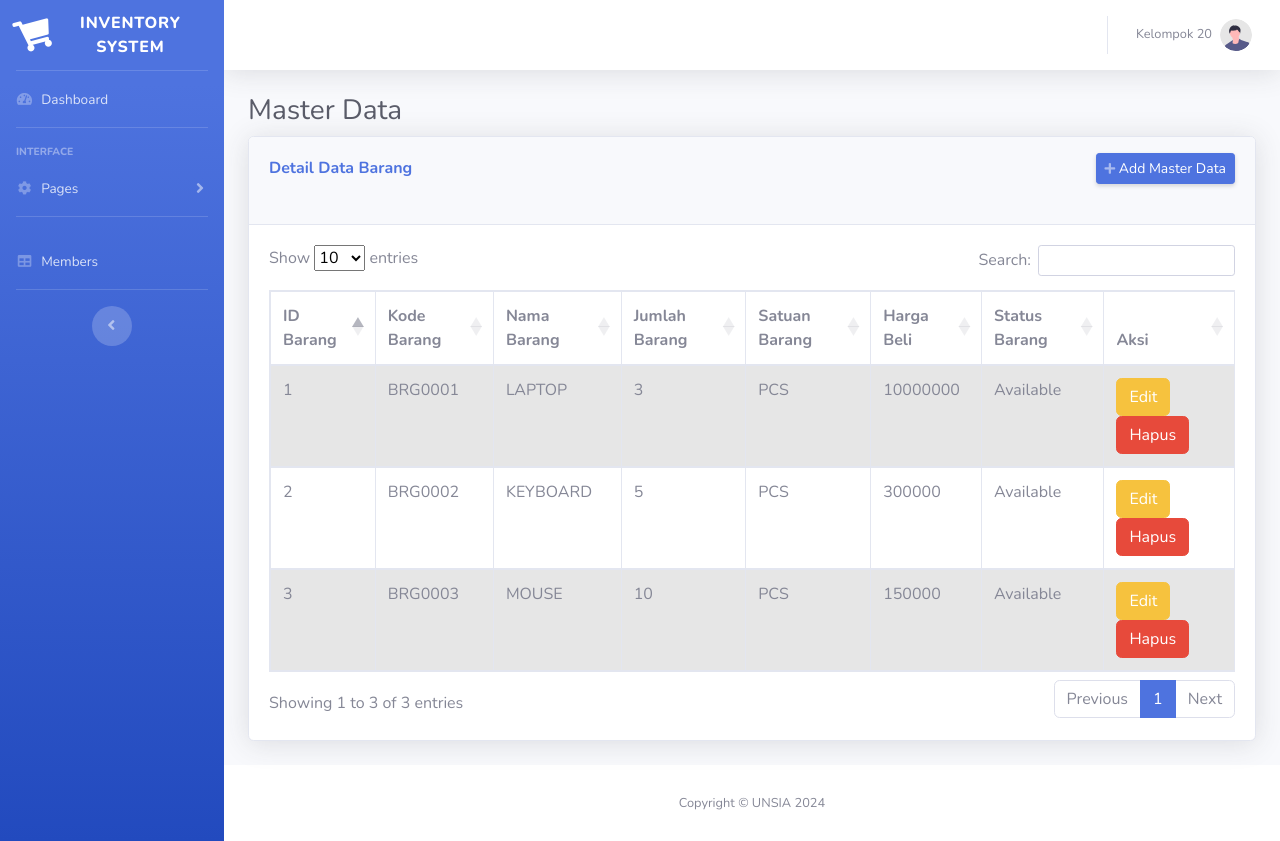
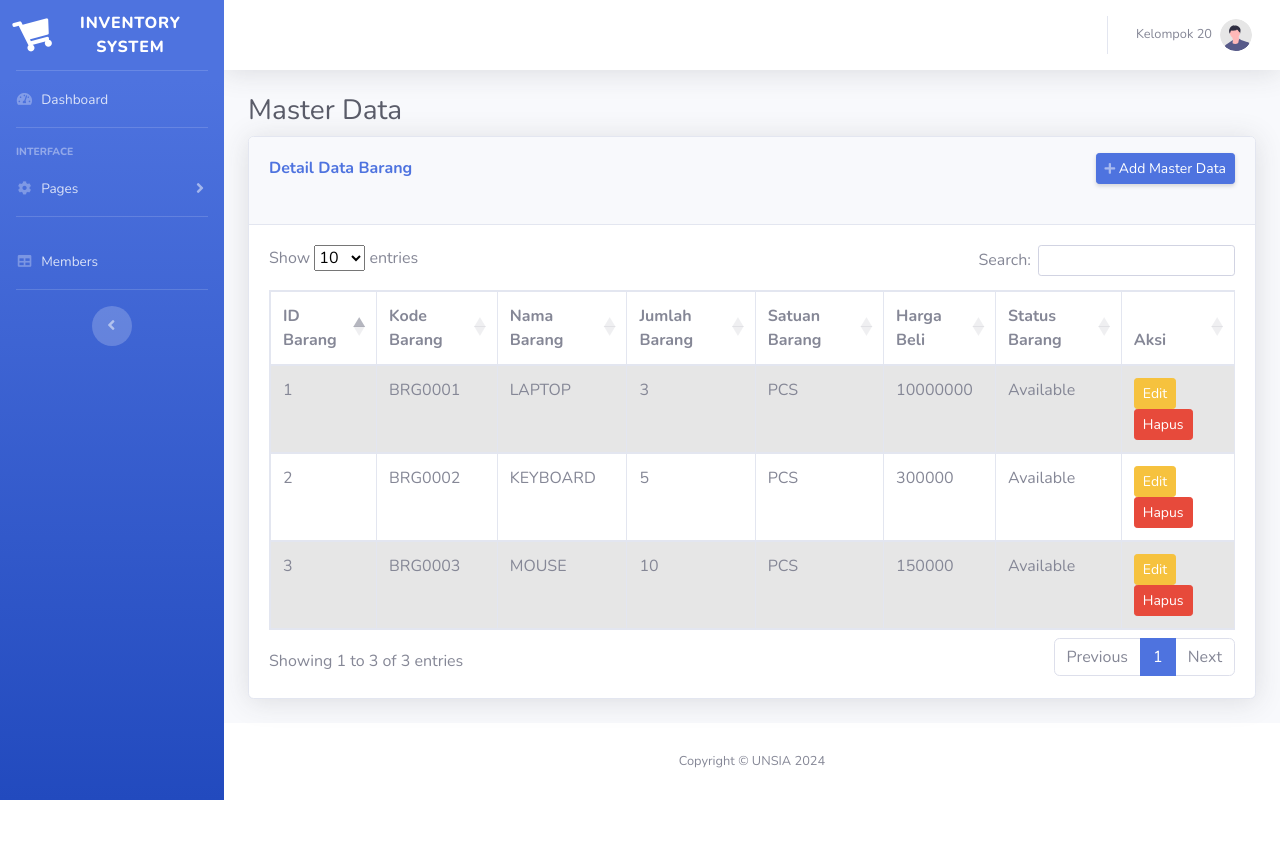
Before and after one commit to mefitria30/inventory_web_pw2_uts, a PHP site: page /inventory-web-uts/index.php?page=master-data in a window 1280 px wide. After the commit the page ends 800 px from the top, so only its background shows below. Run offline with PHP 8.4, Linux system fonts and the light colour scheme; data comes from the database, SQL or seed files in the repository; some libraries are stand-ins or nearby versions.

Commit message:
update button

```diff
--- a/pages/master-data.php
+++ b/pages/master-data.php
@@ -50,12 +50,12 @@ $result = $conn->query($sql);
                         <td><?php echo $status_barang?></td>
                         <td>
                             <a href="index.php?op=edit&id=<?php echo $row["id_barang"]?>">
-                                <button type="button" class="btn btn-warning">Edit</button>
+                                <button type="button" class="btn btn-warning btn-sm">Edit</button>
                             </a>
 
                             <a href="index.php?op=delete&id=<?php echo $row["id_barang"]?>"
                                 onclick="return confirm('Are you want to delete this data?')">
-                                <button type="button" class="btn btn-danger">Hapus</button>
+                                <button type="button" class="btn btn-danger btn-sm">Hapus</button>
                             </a>
                         </td>
                     </tr>
```
